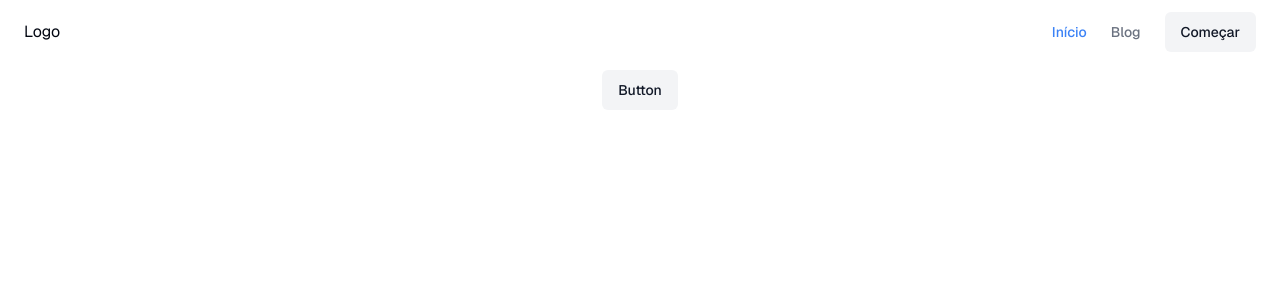
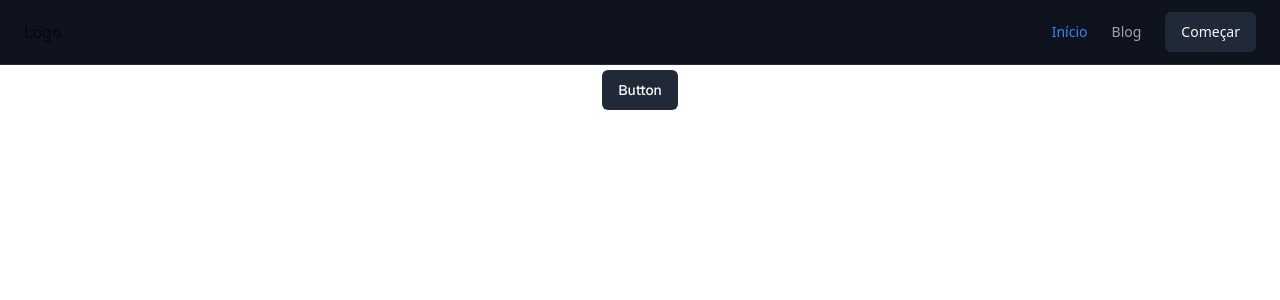
Before and after one commit to Vinicius-Barbosa-Santos/site-blog, a Next.js app: page / in a window 1280 px wide. Shown: the top 300 px of the page. Built offline with nearby package versions, Linux system fonts and the light colour scheme.

Commit message:
feat: layout component

```diff
--- /dev/null
+++ b/src/components/layout/index.tsx
@@ -0,0 +1,14 @@
+import { Header } from '../header';
+
+type LayoutProps = {
+    children: React.ReactNode;
+};
+
+export const Layout = ({ children }: LayoutProps) => {
+    return (
+        <div className="relative flex min-h-screen flex-col dark">
+            <Header />
+            <main className="flex-1 flex flex-col mb-12">{children}</main>
+        </div>
+    );
+};
--- a/src/pages/_app.tsx
+++ b/src/pages/_app.tsx
@@ -1,6 +1,11 @@
-import "@/styles/globals.css";
-import type { AppProps } from "next/app";
+import { Layout } from '@/components/layout';
+import '@/styles/globals.css';
+import type { AppProps } from 'next/app';
 
 export default function App({ Component, pageProps }: AppProps) {
-  return <Component {...pageProps} />;
+  return (
+    <Layout>
+      <Component {...pageProps} />
+    </Layout>
+  );
 }
--- a/src/pages/index.tsx
+++ b/src/pages/index.tsx
@@ -1,4 +1,3 @@
-import { Header } from "@/components/header";
 import { Button } from "@/components/ui/button";
 import { Geist, Geist_Mono } from "next/font/google";
 
@@ -17,8 +16,6 @@
     <div
       className={`${geistSans.variable} ${geistMono.variable} grid grid-rows-[20px_1fr_20px] items-center justify-items-center min-h-screen p-8 pb-20 gap-16 sm:p-20 font-[family-name:var(--font-geist-sans)]`}
     >
-      <Header />
-
       <Button variant={'secondary'}>Button</Button>
     </div>
   );
```
